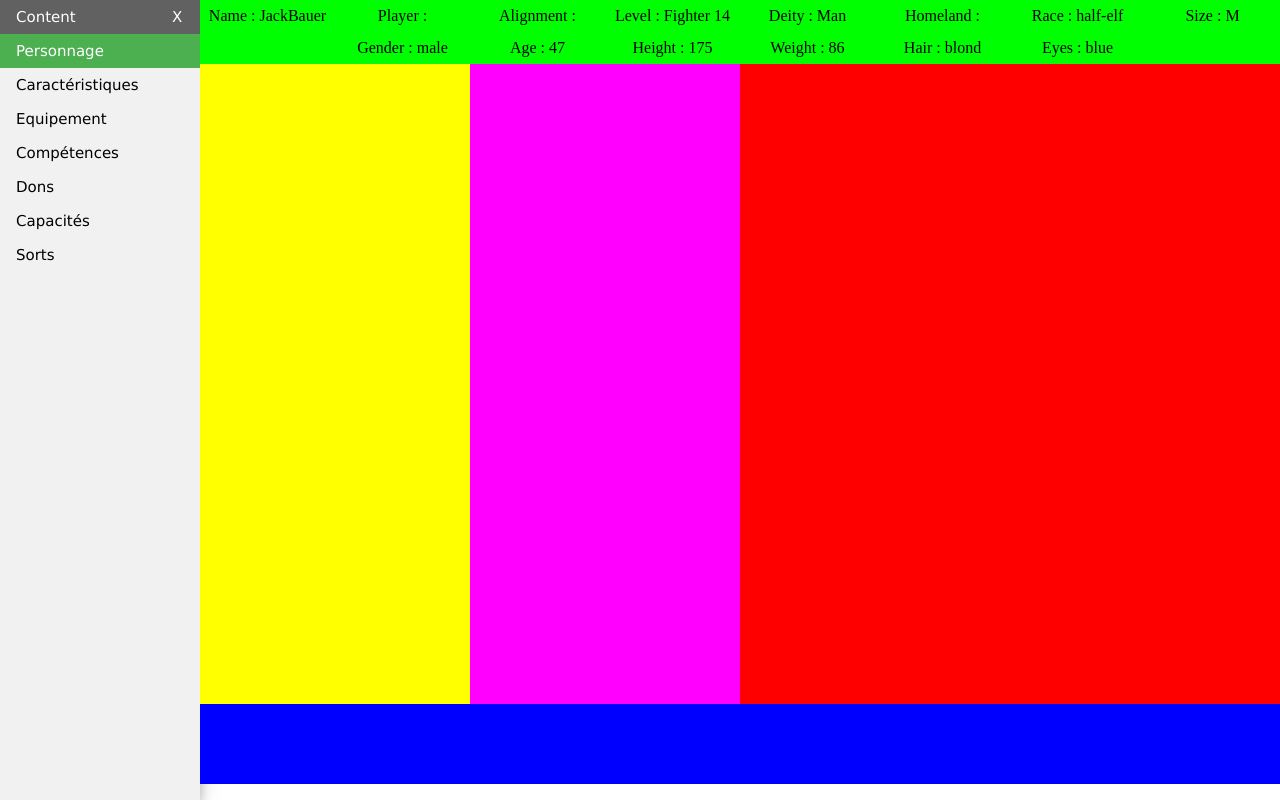
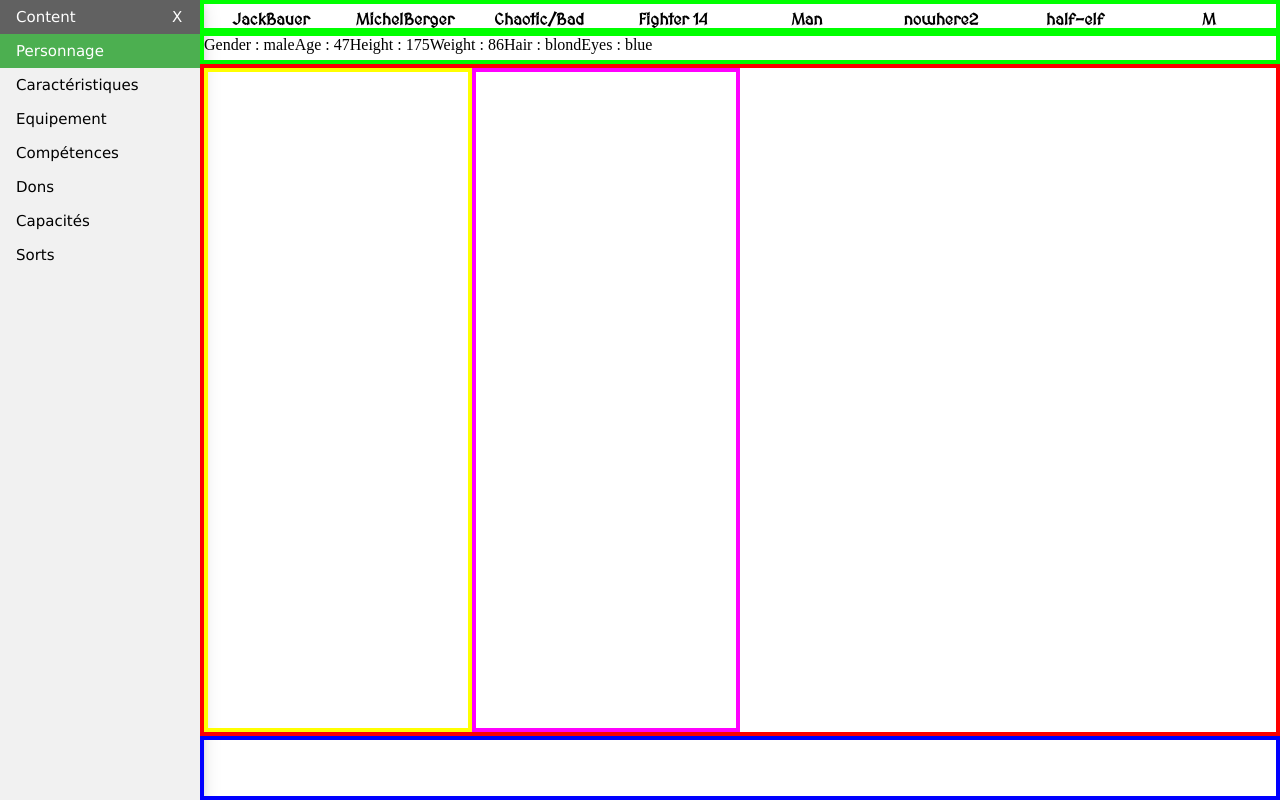
Before and after one commit to Mcdouglas/give_me_the_rulebook, an Angular app: page /character-page in a window 1280 px wide. Built offline with nearby package versions, Linux system fonts and the light colour scheme.

Commit message:
[GMTR] Atomic design

```diff
--- a/src/app/app.component.scss
+++ b/src/app/app.component.scss
@@ -1,3 +1,5 @@
+$hauteur_header: 4rem;
+
 nav {
   display: flex;
   height:100vh;
--- a/src/app/app.module.ts
+++ b/src/app/app.module.ts
@@ -8,6 +8,7 @@ import {CharacterTemplateComponent} from "./component/templates/character/charac
 import {AbilitiesComponent} from './component/pages/abilities/abilities.component'
 import {RouterModule, Routes} from "@angular/router";
 import { CharacterDescriptionComponent } from './component/organisms/character/description/character-description.component';
+import { ImprovedLabelComponent } from './component/atoms/improved-label/improved-label.component';
 
 const routes: Routes = [
   { path: 'character-page', component: CharacterTemplateComponent },
@@ -23,7 +24,8 @@ const routes: Routes = [
     CharacterComponent,
     CharacterTemplateComponent,
     AbilitiesComponent,
-    CharacterDescriptionComponent
+    CharacterDescriptionComponent,
+    ImprovedLabelComponent
   ],
   imports: [
     BrowserModule,
--- /dev/null
+++ b/src/app/component/atoms/improved-label/improved-label.component.html
@@ -0,0 +1,4 @@
+<div>
+  <div>{{ value }}</div>
+  <div>{{ title }}</div>
+</div>
--- /dev/null
+++ b/src/app/component/atoms/improved-label/improved-label.component.scss
@@ -0,0 +1,12 @@
+@import '../../../app.component';
+
+div {
+	font-family: 'MedievalSharp';
+	font-weight: bold;
+	// ^^^^^ TEST ^^^^^
+	height: 100%;
+	width: auto;
+	flex: 1;
+	text-align: center;
+	line-height: calc(#{$hauteur_header} / 2);
+}
--- /dev/null
+++ b/src/app/component/atoms/improved-label/improved-label.component.ts
@@ -0,0 +1,18 @@
+import {Component, Input, OnInit} from '@angular/core';
+
+@Component({
+    selector: 'improved-label',
+    templateUrl: './improved-label.component.html',
+    styleUrls: ['./improved-label.component.scss']
+})
+export class ImprovedLabelComponent implements OnInit {
+    @Input() title: string;
+    @Input() value: string;
+
+    constructor() {
+    }
+
+    ngOnInit() {
+    }
+
+}
--- a/src/app/component/organisms/character/description/character-description.component.html
+++ b/src/app/component/organisms/character/description/character-description.component.html
@@ -1,13 +1,13 @@
 <header>
     <div>
-        <div>Name : {{description.alias}}</div>
-        <div>Player : {{description.player}}</div>
-        <div>Alignment : {{description.alignment}}</div>
-        <div>Level : {{description.level}}</div>
-        <div>Deity : {{description.deity}}</div>
-        <div>Homeland : {{description.homeland}}</div>
-        <div>Race : {{description.race}}</div>
-        <div>Size : {{description.size}}</div>
+        <improved-label [title]="Name" [value]="description.alias"></improved-label>
+        <improved-label [title]="Player" [value]="description.player"></improved-label>
+        <improved-label [title]="Alignment" [value]="description.alignment"></improved-label>
+        <improved-label [title]="Level" [value]="description.level"></improved-label>
+        <improved-label [title]="Deity" [value]="description.deity"></improved-label>
+        <improved-label [title]="Homeland" [value]="description.homeland"></improved-label>
+        <improved-label [title]="Race" [value]="description.race"></improved-label>
+        <improved-label [title]="Size" [value]="description.size"></improved-label>
     </div>
     <div>
         <div></div>
--- a/src/app/component/organisms/character/description/character-description.component.scss
+++ b/src/app/component/organisms/character/description/character-description.component.scss
@@ -1,21 +1,25 @@
-@import '../../../templates/character/character-template.component';
+@import '../../../../app.component';
 
 header {
 	width: 100%;
 	display: inline;
 
 	& > div {
+		box-sizing: border-box;
+		border: solid rgb(0, 255, 0) 4px;
+		// ^^^^^ TEST ^^^^^
 		height: calc(#{$hauteur_header} / 2);
 		width: auto;
 		flex: 1;
 		display: flex;
 
-		& > div {
+
+		// TODO clean that
+		& > improved-label {
 			height: 100%;
 			width: auto;
 			flex: 1;
 			text-align: center;
-			background-color: rgb(0, 255, 0);
 			line-height: calc(#{$hauteur_header} / 2);
 		}
 	}
--- a/src/app/component/templates/character/character-template.component.scss
+++ b/src/app/component/templates/character/character-template.component.scss
@@ -1,30 +1,38 @@
-$hauteur_header: 4rem;
+@import '../../../app.component';
 
 character-description {
 	height: $hauteur_header;
 }
 
 section {
-	background-color: rgb(255, 0, 0);
+	box-sizing: border-box;
+	border: solid rgb(255, 0, 0) 4px;
+	// ^^^^^ TEST ^^^^^
 	display: flex;
 	width: 100%;
-	height: 80%;
+	height: calc(100% - (2 * #{$hauteur_header}));
 
 	& > div:first-child {
-		background-color: rgb(255, 255, 0);
+		box-sizing: border-box;
+		border: solid rgb(255, 255, 0) 4px;
+		// ^^^^^ TEST ^^^^^
 		width: 25%;
 		height: 100%;
 	}
 
 	& > div:not(:first-child) {
-		background-color: rgb(255, 0, 255);
+		box-sizing: border-box;
+		border: solid rgb(255, 0, 255) 4px;
+		// ^^^^^ TEST ^^^^^
 		width: 25%;
 		height: 100%;
 	}
 }
 
 footer {
+	box-sizing: border-box;
+	border: solid rgb(0, 0, 255) 4px;
+	// ^^^^^ TEST ^^^^^
 	width: 100%;
-	height: 10%;
-	background-color: rgb(0, 0, 255);
+	height: $hauteur_header;
 }
--- a/src/index.html
+++ b/src/index.html
@@ -7,6 +7,7 @@
 
   <meta name="viewport" content="width=device-width, initial-scale=1">
   <link rel="icon" type="image/x-icon" href="favicon.ico">
+  <link href='https://fonts.googleapis.com/css?family=MedievalSharp' rel='stylesheet'>
 </head>
 <body>
   <app-root></app-root>
```
Also changed, not shown: src/sass/font-face.sass (added, +9 -0 lines), 1 other file (tests, documents, lock files or other folders).
